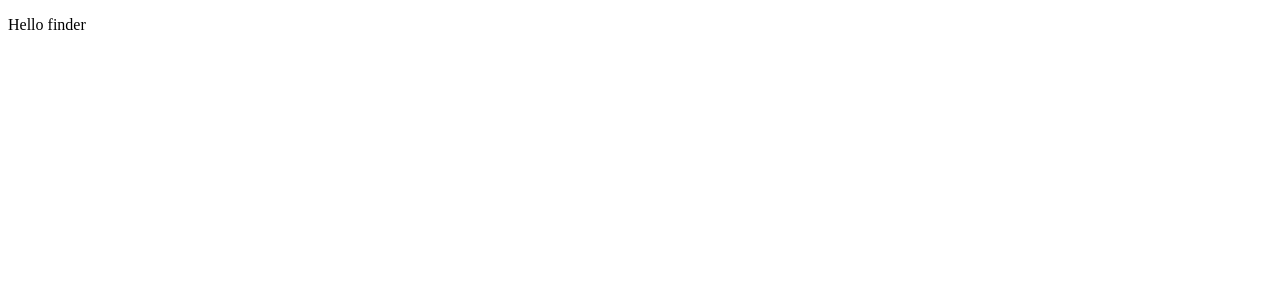
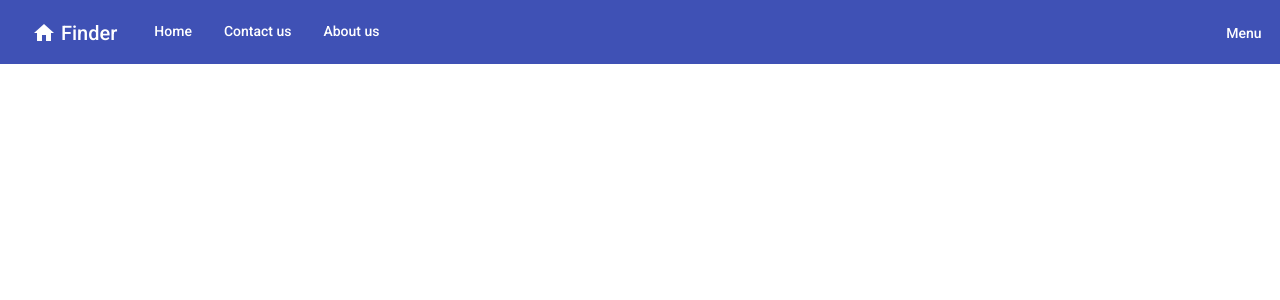
Before and after one commit to PawelRadawiec/finder-frontend, an Angular app: page / in a window 1280 px wide. Shown: the top 300 px of the page. Built offline with nearby package versions, Linux system fonts and the light colour scheme.

Commit message:
material toolbar

```diff
--- a/angular.json
+++ b/angular.json
@@ -24,6 +24,7 @@
               "src/assets"
             ],
             "styles": [
+              "./node_modules/@angular/material/prebuilt-themes/indigo-pink.css",
               "src/styles.css"
             ],
             "scripts": []
@@ -88,6 +89,7 @@
               "src/assets"
             ],
             "styles": [
+              "./node_modules/@angular/material/prebuilt-themes/indigo-pink.css",
               "src/styles.css"
             ],
             "scripts": []
--- a/package.json
+++ b/package.json
@@ -12,10 +12,13 @@
   "private": true,
   "dependencies": {
     "@angular/animations": "~10.1.6",
+    "@angular/cdk": "^11.0.3",
     "@angular/common": "~10.1.6",
     "@angular/compiler": "~10.1.6",
     "@angular/core": "~10.1.6",
+    "@angular/flex-layout": "^11.0.0-beta.33",
     "@angular/forms": "~10.1.6",
+    "@angular/material": "^11.0.3",
     "@angular/platform-browser": "~10.1.6",
     "@angular/platform-browser-dynamic": "~10.1.6",
     "@angular/router": "~10.1.6",
--- a/src/app/app.component.html
+++ b/src/app/app.component.html
@@ -1,3 +1,3 @@
-<p>Hello finder</p>
+<app-header [deviceXs]="deviceXs"></app-header>
 
 <router-outlet></router-outlet>
--- a/src/app/app.component.ts
+++ b/src/app/app.component.ts
@@ -1,10 +1,30 @@
-import { Component } from '@angular/core';
+import { Component, OnDestroy, OnInit } from '@angular/core';
+import { MediaObserver, MediaChange } from '@angular/flex-layout';
+import { Subscription } from 'rxjs';
 
 @Component({
   selector: 'app-root',
   templateUrl: './app.component.html',
   styleUrls: ['./app.component.css']
 })
-export class AppComponent {
+export class AppComponent implements OnInit, OnDestroy {
   title = 'finder-frontend';
+  deviceXs: boolean;
+  private subscription: Subscription;
+
+  constructor(public mediaObserver: MediaObserver) {
+
+  }
+
+  ngOnInit() {
+    this.subscription = this.mediaObserver.asObservable().subscribe(
+      (results: MediaChange[]) =>
+        this.deviceXs = ![null, undefined].includes(results.find(result => result.mqAlias === 'xs'))
+    );
+  }
+
+  ngOnDestroy() {
+    this.subscription.unsubscribe();
+  }
+
 }
--- /dev/null
+++ b/src/app/components/header/header.component.css
@@ -0,0 +1,4 @@
+.logo {
+    padding: 0px 5px;
+    font-size: 20px;
+}
--- /dev/null
+++ b/src/app/components/header/header.component.html
@@ -0,0 +1,26 @@
+<mat-toolbar color="primary">
+    <mat-toolbar-row fxLayoutAlign="space-between center">
+        <div fxLayout="row">
+            <button mat-button>
+                <mat-icon>home</mat-icon>
+                <span class="logo">Finder</span>
+            </button>
+            <div *ngIf="!deviceXs">
+                <button mat-button>Home</button>
+                <button mat-button>Contact us</button>
+                <button mat-button>About us</button>
+            </div>
+        </div>
+        <div>
+            <button mat-icon-button>
+                <mat-icon *ngIf="deviceXs">more_vert</mat-icon>
+                <span *ngIf="!deviceXs">Menu</span>
+            </button>
+        </div>
+    </mat-toolbar-row>
+    <mat-toolbar-row fxLayoutAlign="space-between end" *ngIf="deviceXs">
+        <button mat-button>Home</button>
+        <button mat-button>Contact us</button>
+        <button mat-button>About us</button>
+    </mat-toolbar-row>
+</mat-toolbar>
--- /dev/null
+++ b/src/app/components/header/header.component.ts
@@ -0,0 +1,16 @@
+import { Component, Input, OnInit } from '@angular/core';
+
+@Component({
+  selector: 'app-header',
+  templateUrl: './header.component.html',
+  styleUrls: ['./header.component.css']
+})
+export class HeaderComponent implements OnInit {
+  @Input() deviceXs: boolean;
+
+  constructor() { }
+
+  ngOnInit(): void {
+  }
+
+}
--- a/src/index.html
+++ b/src/index.html
@@ -6,8 +6,10 @@
   <base href="/">
   <meta name="viewport" content="width=device-width, initial-scale=1">
   <link rel="icon" type="image/x-icon" href="favicon.ico">
+  <link href="https://fonts.googleapis.com/css?family=Roboto:300,400,500&display=swap" rel="stylesheet">
+  <link href="https://fonts.googleapis.com/icon?family=Material+Icons" rel="stylesheet">
 </head>
-<body>
+<body class="mat-typography">
   <app-root></app-root>
 </body>
 </html>
--- a/src/styles.css
+++ b/src/styles.css
@@ -1 +1,4 @@
 /* You can add global styles to this file, and also import other style files */
+
+html, body { height: 100%; }
+body { margin: 0; font-family: Roboto, "Helvetica Neue", sans-serif; }
```
Also changed, not shown: src/app/app.module.ts (+14 -2 lines), 2 other files (tests, documents, lock files or other folders).
